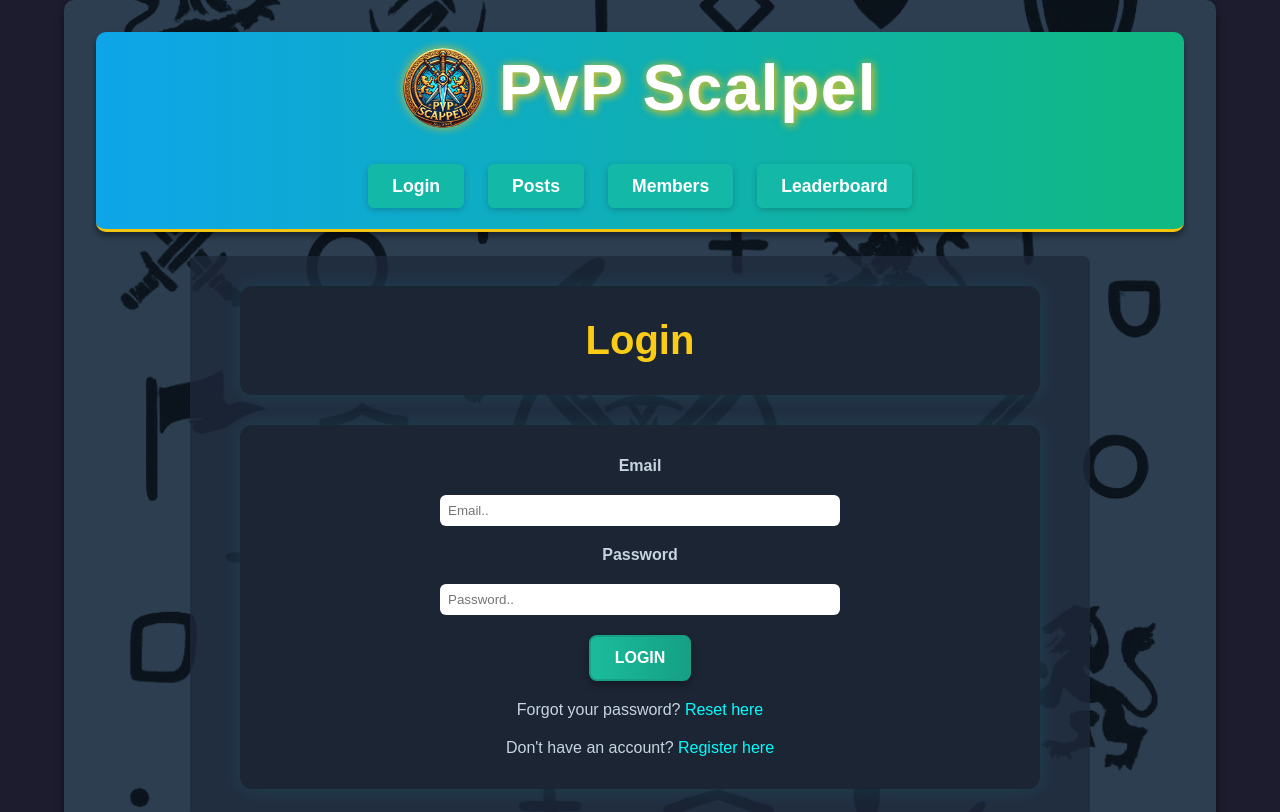
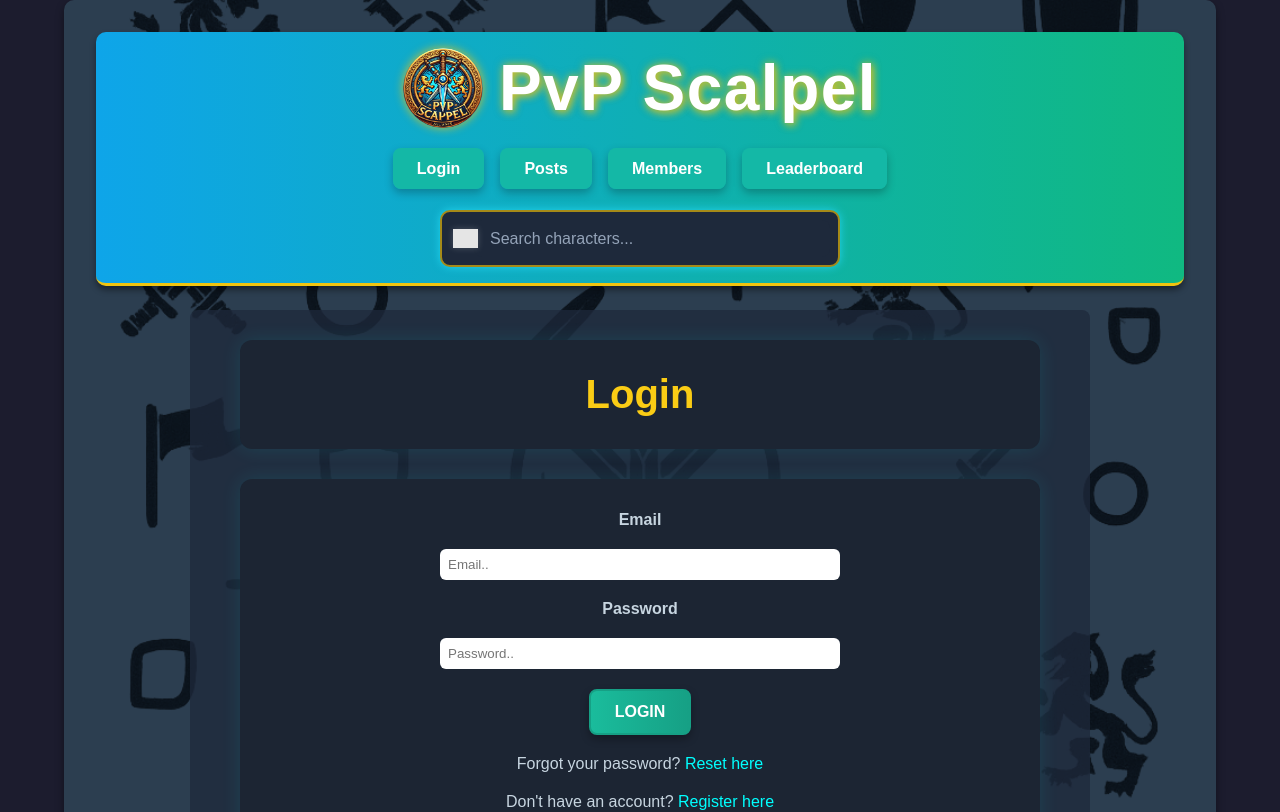
Before and after one commit to lStanev00/PvP-Scalpel-FrontEnd, a React (Vite) app: page /login in a window 1280 px wide. Shown: the top 812 px of the page. Built offline with nearby package versions, Linux system fonts and the light colour scheme; no server answers; grey boxes are pictures that could not be loaded.

Commit message:
SearchBar implement visual

```diff
--- a/src/AppContent.jsx
+++ b/src/AppContent.jsx
@@ -17,6 +17,7 @@ import { GuestRoute, UserRoute } from "./hooks/Guards.jsx";
 import Logout from "./pages/utility/Logout.jsx";
 import Posts from "./pages/Posts.jsx";
 import Loading from "./components/loading.jsx";
+import SearchBar from "./components/SearchBar/SearchBar.jsx";
 
 const CharDetails = lazy(() => import("./pages/CharDetails.jsx"))
 
--- a/src/Styles/main.css
+++ b/src/Styles/main.css
@@ -85,6 +85,7 @@ body {
     display: flex;
     list-style: none;
     gap: 1.5rem;
+    position: relative;
 }
 
 .nav-links a {
@@ -585,3 +586,11 @@ td>b {
 .navbar {
     margin: 1rem;
 }
+
+.searchBarDiv {
+    margin: unset;
+    position: unset;
+    top: -110px;
+    right: -200px;
+    position: absolute;
+}
--- /dev/null
+++ b/src/Styles/modular/Header.module.css
@@ -0,0 +1,63 @@
+.navbar {
+    position: relative;
+    display: flex;
+    justify-content: space-between;
+    align-items: center;
+    flex-wrap: wrap;
+    gap: 1rem;
+    z-index: 10;
+}
+
+.nav-links {
+    display: flex;
+    align-items: center;
+    gap: 1rem;
+    flex-wrap: wrap;
+    list-style: none;
+    padding-left: 0;
+}
+
+.nav-links li a {
+    background: #14b8a6;
+    padding: 0.75rem 1.5rem;
+    border-radius: 8px;
+    text-decoration: none;
+    color: white;
+    font-weight: bold;
+    font-size: 1rem;
+    transition: all 0.3s ease;
+    box-shadow: 0 4px 8px rgba(0, 0, 0, 0.25);
+}
+
+.nav-links li a:hover {
+    background: linear-gradient(90deg, #14b8a6, #0a89c4);
+    transform: scale(1.08);
+    box-shadow: 0 6px 12px rgba(0, 0, 0, 0.4);
+}
+
+.searchBarDiv {
+    width: 100%;
+    margin-top: 2rem;
+    display: flex;
+    justify-content: center;
+}
+
+
+@media (max-width: 768px) {
+    .navbar {
+        flex-direction: column;
+        align-items: flex-start;
+    }
+
+    .nav-links {
+        flex-direction: column;
+        align-items: stretch;
+        width: 100%;
+    }
+
+    .searchBarDiv {
+        width: 100%;
+        margin-left: 0;
+        margin-top: 1rem;
+    }
+}
--- /dev/null
+++ b/src/Styles/modular/SearchBar.module.css
@@ -0,0 +1,51 @@
+.searchBar {
+    display: flex;
+    justify-content: center;
+    align-items: center;
+    padding: 0.5rem;
+    background-color: #1e293b;
+    box-shadow: 0 0 8px #22d3ee;
+    width: 100%;
+    max-width: 400px;
+    margin: auto;
+    position: relative;
+    border: 2px solid rgba(255, 204, 0, 0.6);
+    border-radius: 10px;
+    padding-left: 2rem;
+}
+
+.input {
+    width: 100%;
+    padding: 0.6rem 1rem;
+    font-size: 1rem;
+    border: none;
+    border-radius: 8px;
+    outline: none;
+    background: #1e293b;
+    color: #f1f5f9;
+}
+
+.input::placeholder {
+    color: #94a3b8;
+}
+
+.laoding {
+    width: 50px;
+    height: 50px;
+}
+
+.searchBar img {
+    /* margin-right: 0.5rem; */
+    /* margin-right: 1rem;
+    margin-left: 0.5rem;
+    margin-top: 0;
+    margin-bottom: 0; */
+    position: absolute;
+    left: 0.7rem;
+    /* filter: brightness(1.2) contrast(1.1) saturate(1.4) drop-shadow(0 0 5px rgba(241, 196, 15, 0.7)); */
+    filter: brightness(1.3) contrast(1.3) saturate(1.5) drop-shadow(0 0 3px rgba(255, 255, 255, 0.2));
+    /* filter: brightness(1.1) contrast(1.05) drop-shadow(0 0 4px rgba(255, 255, 255, 0.1)); */
+
+
+
+}
--- a/src/components/Router.jsx
+++ b/src/components/Router.jsx
@@ -1,14 +1,16 @@
 import { useContext } from 'react';
 import { Link, useLocation } from 'react-router-dom';
 import { UserContext } from '../hooks/ContextVariables';
+import SearchBar from './SearchBar/SearchBar';
+import Style from "../Styles/modular/Header.module.css"
 
 export default function Navigation() {
     const { user } = useContext(UserContext);
     const location = (useLocation()).pathname;
     return (
         <>
-            <nav className='navbar'>
-                <ul className='nav-links'>
+            <nav className={Style.navbar}>
+                <ul className={Style["nav-links"]}>
                     {!user?._id && (
                         <>
                             <li><Link to={`/login?target=${location}`}>Login</Link></li>
@@ -25,6 +27,7 @@ export default function Navigation() {
                     <li><Link to="/leaderboard">Leaderboard</Link></li>
                 </ul>
             </nav>
+                    <div className={Style.searchBarDiv}><SearchBar /></div>
         </>
     )
 }
--- /dev/null
+++ b/src/components/SearchBar/SearchBar.jsx
@@ -0,0 +1,25 @@
+import { useState } from "react";
+import Style from "../../Styles/modular/SearchBar.module.css";
+
+export default function SearchBar({ onSearch }) {
+    const [query, setQuery] = useState("");
+
+    const handleChange = (e) => {
+        setQuery(e.target.value);
+        onSearch?.(e.target.value);
+    };
+
+    return (
+        <div className={Style.searchBar}>
+            <img src="/magnifierLupe.png" alt="" width={25}/>
+            <input
+                type="text"
+                placeholder="Search characters..."
+                value={query}
+                onChange={handleChange}
+                className={Style.input}
+            />
+
+        </div>
+    );
+}
```
Also changed, not shown: 1 other file (tests, documents, lock files or other folders).
